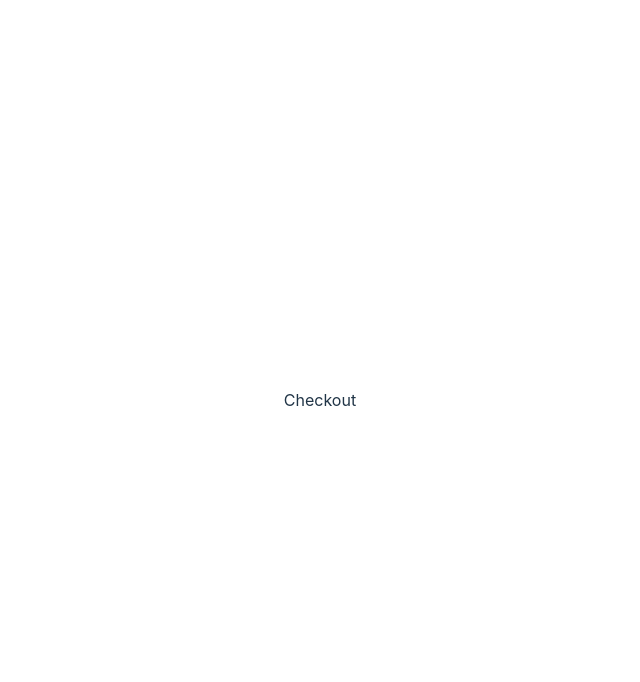
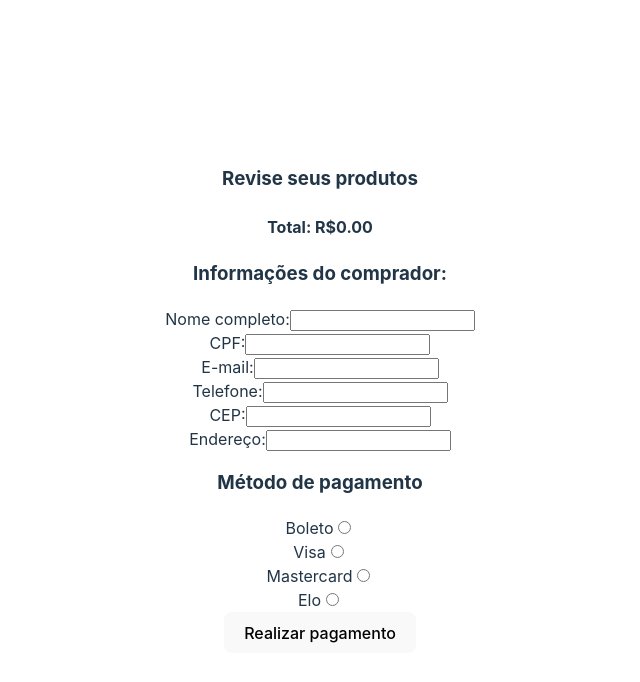
Before and after one commit to LeonardoHBSantos/Front-End-E-Commerce, a React (Vite) app: page /shoppingcart in a window 1280 px wide. Both pictures are taken after a click on the button "Finalizar compra". Shown: the top 682 px of the page, without its empty margins (320-960 px from the left). Built offline with nearby package versions, Linux system fonts and the light colour scheme.

Commit message:
Finalizado o projeto base ( criado a pagina de checkout e organizado mais algumas coisas no codigo)

```diff
--- a/src/components/Categories.jsx
+++ b/src/components/Categories.jsx
@@ -23,7 +23,7 @@ class Categories extends React.Component {
         {loading ? <Loading /> : (
           categories.map(({ id, name }) => (
             <button
-              name={ `category=${id}` }
+              value={ `category=${id}` }
               key={ id }
               onClick={ onClick }
             >
--- /dev/null
+++ b/src/components/Form.jsx
@@ -0,0 +1,182 @@
+import React, { Component } from 'react';
+import { Redirect } from 'react-router-dom';
+import { changeInputs } from '../services/ChangeFuntions';
+import { clickBtnSubmitCheckout } from '../services/ClickFunctions';
+
+class Form extends Component {
+  state = {
+    name: '',
+    cpf: '',
+    email: '',
+    customerPhone: '',
+    customerCep: '',
+    customerAddress: '',
+    error: false,
+    redirectToHome: false,
+  };
+
+  handleInputChange = changeInputs.bind(this);
+
+  clickBtnSubmitcheckout = clickBtnSubmitCheckout.bind(this);
+
+  render() {
+    const { name,
+      cpf,
+      email,
+      customerPhone, customerCep, customerAddress, error, redirectToHome } = this.state;
+
+    if (redirectToHome) {
+      localStorage.clear();
+      return <Redirect to="/" />;
+    }
+
+    return (
+      <form>
+        <h3>Informações do comprador:</h3>
+        <div>
+          <label htmlFor="customerName">
+            Nome completo:
+            <input
+              type="text"
+              name="name"
+              id="customerName"
+              data-testid="checkout-fullname"
+              onChange={ this.handleInputChange }
+              value={ name }
+            />
+          </label>
+        </div>
+        <div>
+          <label htmlFor="customerCpf">
+            CPF:
+            <input
+              type="text"
+              name="cpf"
+              id="customerCpf"
+              data-testid="checkout-cpf"
+              value={ cpf }
+              onChange={ this.handleInputChange }
+            />
+          </label>
+        </div>
+        <div>
+          <label>
+            E-mail:
+            <input
+              type="email"
+              name="email"
+              id="customerEmail"
+              data-testid="checkout-email"
+              value={ email }
+              onChange={ this.handleInputChange }
+            />
+          </label>
+        </div>
+        <div>
+          <label>
+            Telefone:
+            <input
+              type="tel"
+              name="customerPhone"
+              id="customerPhone"
+              data-testid="checkout-phone"
+              value={ customerPhone }
+              onChange={ this.handleInputChange }
+            />
+          </label>
+        </div>
+        <div>
+          <label>
+            CEP:
+            <input
+              type="text"
+              name="customerCep"
+              id="customerCep"
+              data-testid="checkout-cep"
+              value={ customerCep }
+              onChange={ this.handleInputChange }
+            />
+          </label>
+        </div>
+        <div>
+          <label>
+            Endereço:
+            <input
+              type="text"
+              name="customerAddress"
+              id="customerAddress"
+              data-testid="checkout-address"
+              value={ customerAddress }
+              onChange={ this.handleInputChange }
+            />
+          </label>
+        </div>
+        <div>
+          <h3>Método de pagamento</h3>
+          <div>
+            <label>
+              Boleto
+              <input
+                type="radio"
+                name="paymentMethod"
+                id="ticketPayment"
+                data-testid="ticket-payment"
+                value="Boleto"
+                onChange={ this.handleInputChange }
+              />
+            </label>
+          </div>
+          <div>
+            <label>
+              Visa
+              <input
+                type="radio"
+                name="paymentMethod"
+                id="visaPayment"
+                data-testid="visa-payment"
+                value="Visa"
+                onChange={ this.handleInputChange }
+              />
+            </label>
+          </div>
+          <div>
+            <label>
+              Mastercard
+              <input
+                type="radio"
+                name="paymentMethod"
+                id="masterPayment"
+                data-testid="master-payment"
+                value="MasterCard"
+                onChange={ this.handleInputChange }
+              />
+
+            </label>
+          </div>
+          <div>
+            <label>
+              Elo
+              <input
+                type="radio"
+                name="paymentMethod"
+                id="eloPayment"
+                data-testid="elo-payment"
+                value="Elo"
+                onChange={ this.handleInputChange }
+              />
+            </label>
+          </div>
+        </div>
+        {error && <p>Campos inválidos</p>}
+        <button
+          onClick={ this.clickBtnSubmitcheckout }
+        >
+          Realizar pagamento
+
+        </button>
+      </form>
+    );
+  }
+}
+
+export default Form;
--- a/src/pages/Checkout.jsx
+++ b/src/pages/Checkout.jsx
@@ -1,11 +1,44 @@
-import { Component } from 'react';
+import React, { Component } from 'react';
+import PropTypes from 'prop-types';
+import Form from '../components/Form';
 
 class Checkout extends Component {
   render() {
+    const { location: { state: { cart } } } = this.props;
     return (
-      <p>Checkout</p>
+      <div>
+        <div>
+          <h3>Revise seus produtos</h3>
+          { cart.map((product) => (
+            <div key={ product.title }>
+              <img src={ product.thumbnail } alt={ product.title } key={ product.name } />
+              <span>{product.title}</span>
+              <span>{product.price}</span>
+              <span>{`Quantidade: ${product.quantity}`}</span>
+              <span>{`Total: ${product.price * product.quantity}`}</span>
+            </div>
+          )) }
+          <h4>
+            Total: R$
+            {cart.reduce((acc, curr) => acc + curr.price * curr.quantity, 0).toFixed(2)}
+          </h4>
+        </div>
+        <Form />
+      </div>
     );
   }
 }
 
+Checkout.propTypes = {
+  location: PropTypes.shape({
+    state: PropTypes.shape({
+      cart: PropTypes.arrayOf(PropTypes.shape({
+        title: PropTypes.string.isRequired,
+        thumbnail: PropTypes.string.isRequired,
+        price: PropTypes.number.isRequired,
+      })).isRequired,
+    }).isRequired,
+  }).isRequired,
+};
+
 export default Checkout;
--- a/src/pages/DetailsPage.jsx
+++ b/src/pages/DetailsPage.jsx
@@ -4,7 +4,7 @@ import { Link } from 'react-router-dom';
 import { clickBtnAddToCart, clickBtnSubmitAvaliation } from '../services/ClickFunctions';
 import { getProductObj } from '../services/DidMountFunctions';
 import { updateSizeCart } from '../services/UpdateSizeCartFuntion';
-import { changeIptsFormAvaliation } from '../services/ChangeFuntions';
+import { changeInputs } from '../services/ChangeFuntions';
 
 class DetailsPage extends Component {
   state = {
@@ -20,7 +20,7 @@ class DetailsPage extends Component {
 
   clickBtnSubmitAvaliation = clickBtnSubmitAvaliation.bind(this);
 
-  changeIptsFormAvaliation = changeIptsFormAvaliation.bind(this);
+  changeIptsFormAvaliation = changeInputs.bind(this);
 
   componentDidMount() {
     this.getProductObj();
--- a/src/pages/Home.jsx
+++ b/src/pages/Home.jsx
@@ -2,7 +2,7 @@ import React from 'react';
 import { Link } from 'react-router-dom';
 import ProductPreview from '../components/ProductPreview';
 import Categories from '../components/Categories';
-import { changeIptSearch } from '../services/ChangeFuntions';
+import { changeInputs } from '../services/ChangeFuntions';
 import { clickBtnSearch, clickBtnAddToCart } from '../services/ClickFunctions';
 import { updateSizeCart } from '../services/UpdateSizeCartFuntion';
 import Loading from '../components/Loading';
@@ -14,7 +14,7 @@ class Home extends React.Component {
     loading: false,
   };
 
-  changeIptSearch = changeIptSearch.bind(this);
+  changeIptSearch = changeInputs.bind(this);
 
   clickBtnSearch = clickBtnSearch.bind(this);
 
@@ -31,11 +31,12 @@ class Home extends React.Component {
         <input
           type="text"
           value={ searchInput }
+          name="searchInput"
           placeholder="O Que Você Deseja Hoje?"
           onChange={ this.changeIptSearch }
         />
         <button
-          name={ `q=${searchInput}` }
+          value={ `q=${searchInput}` }
           type="button"
           onClick={ this.clickBtnSearch }
         >
--- a/src/services/ChangeFuntions.js
+++ b/src/services/ChangeFuntions.js
@@ -1,13 +1,4 @@
-export function changeIptSearch({ target }) {
-  const { value } = target;
-  this.setState({
-    searchInput: value,
-  });
-}
-
-export function changeIptsFormAvaliation(event) {
-  const { target } = event;
-  const { name, value } = target;
+export function changeInputs({ target: { name, value } }) {
   this.setState({
     [name]: value,
   });
--- a/src/services/ClickFunctions.js
+++ b/src/services/ClickFunctions.js
@@ -1,11 +1,11 @@
 import { getProductsFromCategoryAndQuery } from './RequestFunctions';
 import { updateSizeCart } from './UpdateSizeCartFuntion';
 
-export async function clickBtnSearch({ target: { name } }) {
+export async function clickBtnSearch({ target: { value } }) {
   this.setState({
     loading: true,
   });
-  const { results } = await getProductsFromCategoryAndQuery(name);
+  const { results } = await getProductsFromCategoryAndQuery(value);
   this.setState({
     resultSearch: [...results],
     loading: false,
@@ -74,3 +74,17 @@ export async function clickBtnSubmitAvaliation(event) {
     this.setState({ invalid: false });
   }
 }
+
+export function clickBtnSubmitCheckout(event) {
+  event.preventDefault();
+  const { name,
+    cpf,
+    email, customerPhone, customerCep, customerAddress, paymentMethod } = this.state;
+  if (!name
+    || !cpf
+    || !email || !customerPhone || !customerCep || !customerAddress || !paymentMethod) {
+    this.setState({ error: true });
+  } else {
+    this.history.push('/');
+  }
+}
```
